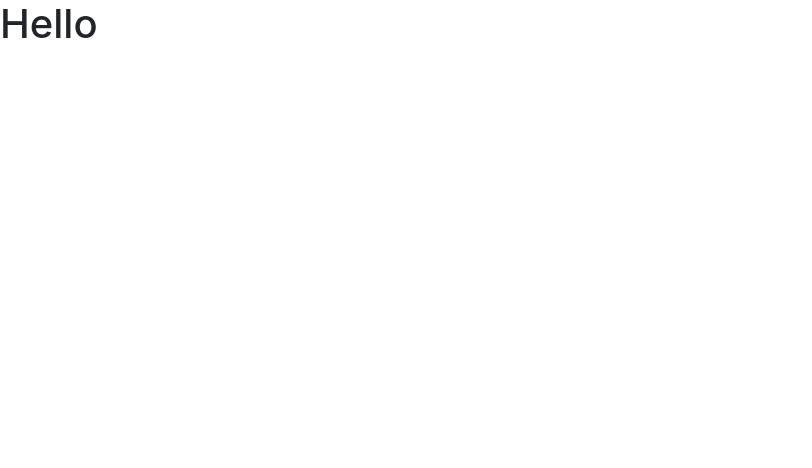
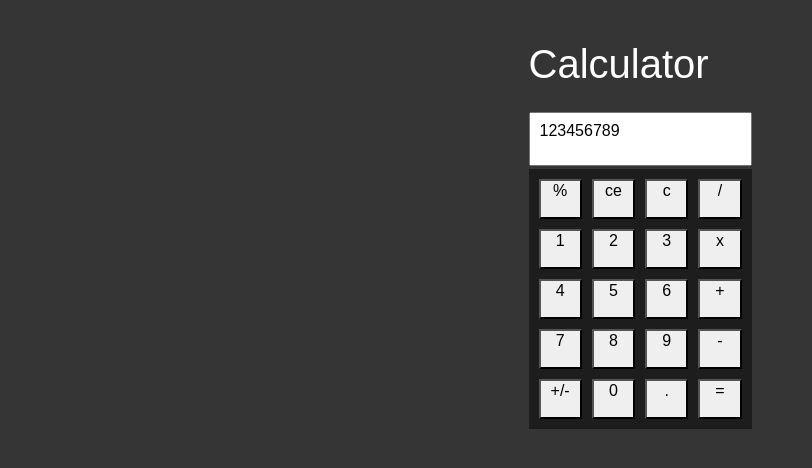
Before and after one commit to wsaldana/CalculatorReact, a React app: page / in a window 1280 px wide. Shown: the top 468 px of the page, without its empty margins (0-812 px from the left). Built offline with nearby package versions, Linux system fonts and the light colour scheme.

Commit message:
Calc display

```diff
--- a/src/components/App.js
+++ b/src/components/App.js
@@ -1,4 +1,7 @@
 import React, { Component } from 'react'
+import '../style/style.scss';
+import Key from './Key';
+import Interface from './Interface';
 
 export default class App extends Component {
 
@@ -9,7 +12,11 @@ export default class App extends Component {
     render() {
         return (
             <div>
-                <h1>Hello</h1>
+                <h1>Calculator</h1>
+                <br/>
+                <Interface
+                    value={123456789}
+                />
             </div>
         )
     }
--- /dev/null
+++ b/src/components/Interface.js
@@ -0,0 +1,26 @@
+import React, { Component } from 'react'
+import Key from './Key';
+
+export default class Interface extends Component {
+
+    render() {
+
+        const btns = ['%','ce','c','/','1','2','3','x','4','5','6','+','7','8','9','-','+/-','0','.','='];
+
+        return (
+            <div className="calculator">
+
+                <div className="screen">
+                    <textarea value={this.props.value} />
+                </div>
+
+                <div className="keyboard">
+                    {
+                        btns.map((btn) => <Key value={btn}/>)
+                    }
+                </div>
+
+            </div>
+        )
+    }
+}
--- /dev/null
+++ b/src/components/Key.js
@@ -0,0 +1,16 @@
+import React, { Component } from 'react'
+
+export default class Key extends Component {
+
+    constructor() {
+        super();
+    }
+
+    render() {
+        return (
+            <button className="key">
+                <p>{this.props.value}</p>
+            </button>
+        )
+    }
+}
--- /dev/null
+++ b/src/style/style.scss
@@ -0,0 +1,37 @@
+@import "~bootstrap/scss/bootstrap";
+
+$defaultFont: Tahoma;
+
+body {
+  background: #353535;
+  max-height: 100vh;
+  display: flex;
+  justify-content: center;
+  align-items: center;
+  padding: 40px;
+  line-height: 1;
+  font-family: "Patrick Hand", sans-serif;
+}
+
+h1 {
+  color: white;
+}
+
+.keyboard {
+  display: grid;
+  grid-template-columns: auto auto auto auto;
+  grid-gap: 10px;
+  background-color: #1d1d1d;
+  padding: 10px;
+}
+
+button {
+  min-width: 40px;
+  min-height: 40px;
+}
+
+textarea {
+  width: 100%;
+  padding: 10px;
+  resize: none;
+}
```
Also changed, not shown: src/components/Controller.js (added).
